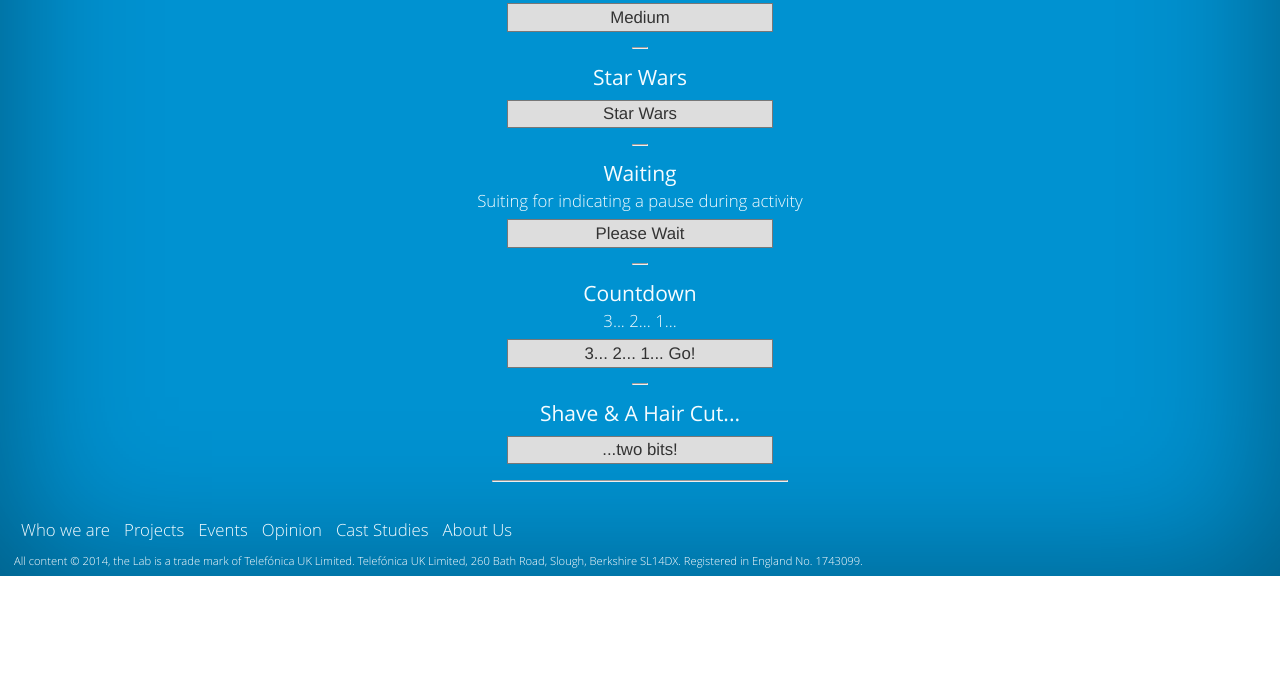
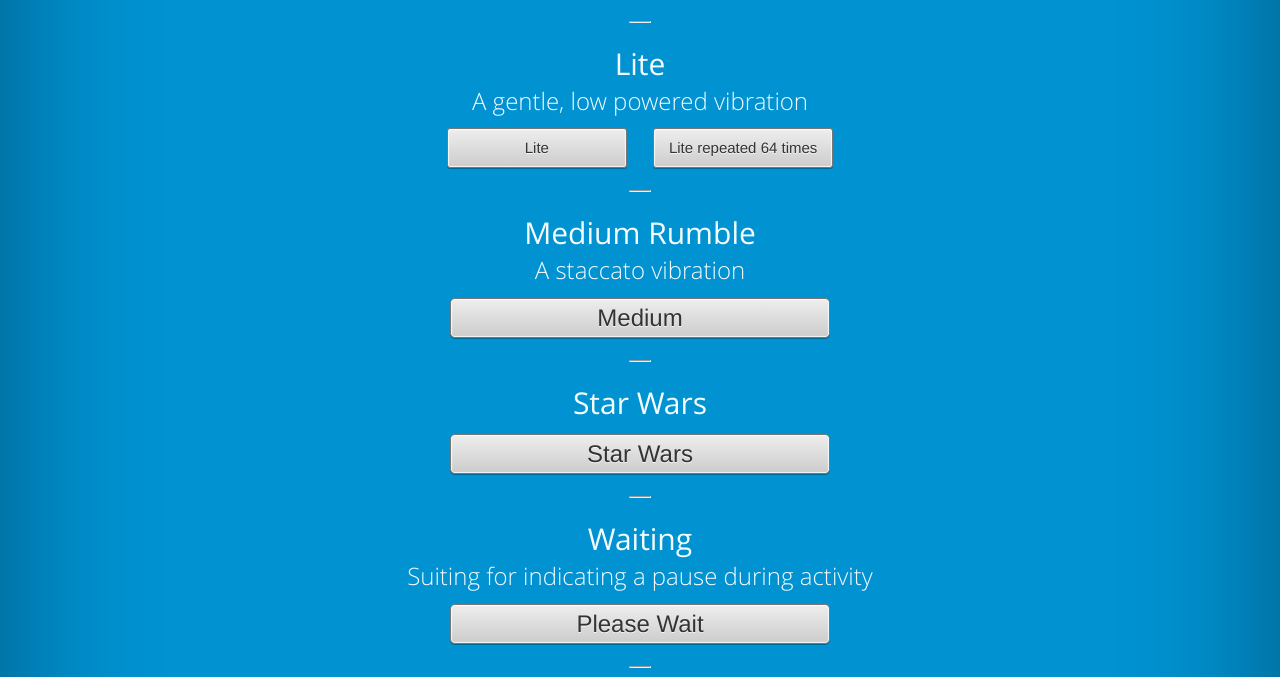
Before and after one commit to arcturus/handshake-html5-vibrate-haptic-library, a plain HTML site: page index.html in a window 1280 px wide. Shown: the part 702-1379 px from the top of the page. Before the commit the page ends 1278 px from the top, so only its background shows below. Drawn offline with Linux system fonts and the light colour scheme.

Commit message:
.svg font knocokout

```diff
--- a/css/style.css
+++ b/css/style.css
@@ -1,5 +1,5 @@
 html {
-	font-size: 7px;
+	font-size: 10px;
 }
 
 body {
@@ -21,7 +21,7 @@ body {
 @font-face {
   font-family: 'OpenSansLight';
   src: url('../fonts/OpenSans-Light-webfont.eot');
-  src: url('../fonts/OpenSans-Light-webfont.eot') format('embedded-opentype'), url('../fonts/OpenSans-Light-webfont.woff') format('woff'), url('../fonts/OpenSans-Light-webfont.ttf') format('truetype'), url('../fonts/OpenSans-Light-webfont.svg') format('svg');
+  src: url('../fonts/OpenSans-Light-webfont.eot') format('embedded-opentype'), url('../fonts/OpenSans-Light-webfont.woff') format('woff'), url('../fonts/OpenSans-Light-webfont.ttf') format('truetype');
   font-weight: normal;
   font-style: normal;
 }
@@ -29,7 +29,7 @@ body {
 @font-face {
   font-family: 'OpenSansRegular';
   src: url('../fonts/OpenSans-Regular-webfont.eot');
-  src: url('../fonts/OpenSans-Regular-webfont.eot') format('embedded-opentype'), url('../fonts/OpenSans-Regular-webfont.woff') format('woff'), url('../fonts/OpenSans-Regular-webfont.ttf') format('truetype'), url('../fonts/OpenSans-Regular-webfont.svg') format('svg');
+  src: url('../fonts/OpenSans-Regular-webfont.eot') format('embedded-opentype'), url('../fonts/OpenSans-Regular-webfont.woff') format('woff'), url('../fonts/OpenSans-Regular-webfont.ttf') format('truetype');
   font-weight: normal;
   font-style: normal;
 }
@@ -165,74 +165,74 @@ section {
 button {
 	display: inline-block;
 	white-space: nowrap;
-	background-color: #ddd;
-/*	background-image: -webkit-gradient(linear, left top, left bottom, from(#eee), to(#ccc));
+	background-color: #ccc;
+	background-image: -webkit-gradient(linear, left top, left bottom, from(#eee), to(#ccc));
 	background-image: -webkit-linear-gradient(top, #eee, #ccc);
 	background-image: -moz-linear-gradient(top, #eee, #ccc);
 	background-image: -ms-linear-gradient(top, #eee, #ccc);
 	background-image: -o-linear-gradient(top, #eee, #ccc);
 	background-image: linear-gradient(top, #eee, #ccc);
-	filter: progid:DXImageTransform.Microsoft.gradient(startColorStr='#eeeeee', EndColorStr='#cccccc');*/
+	filter: progid:DXImageTransform.Microsoft.gradient(startColorStr='#eeeeee', EndColorStr='#cccccc');
 	border: 1px solid #777;
 	padding: 0.5rem 1rem;
 	margin: 1rem;
 	font: 2.4rem/2.8rem Helvetica Neue, Arial;
 	text-decoration: none;
 	color: #333;
-	/*text-shadow: 0 1px 0 rgba(255,255,255,.8);
+	text-shadow: 0 1px 0 rgba(255,255,255,.8);
 	-moz-border-radius: .2em;
 	-webkit-border-radius: .2em;
 	border-radius: .2em;
 	-moz-box-shadow: 0 0 1px 1px rgba(255,255,255,.8) inset, 0 1px 0 rgba(0,0,0,.3);
 	-webkit-box-shadow: 0 0 1px 1px rgba(255,255,255,.8) inset, 0 1px 0 rgba(0,0,0,.3);
-	box-shadow: 0 0 1px 1px rgba(255,255,255,.8) inset, 0 1px 0 rgba(0,0,0,.3);*/
+	box-shadow: 0 0 1px 1px rgba(255,255,255,.8) inset, 0 1px 0 rgba(0,0,0,.3);
 	width: 38rem;
 }
 
 .dual {
 	display: inline-block;
 	white-space: nowrap;
-	background-color: #ddd;
-	/*background-image: -webkit-gradient(linear, left top, left bottom, from(#eee), to(#ccc));
+	background-color: #ccc;
+	background-image: -webkit-gradient(linear, left top, left bottom, from(#eee), to(#ccc));
 	background-image: -webkit-linear-gradient(top, #eee, #ccc);
 	background-image: -moz-linear-gradient(top, #eee, #ccc);
 	background-image: -ms-linear-gradient(top, #eee, #ccc);
 	background-image: -o-linear-gradient(top, #eee, #ccc);
 	background-image: linear-gradient(top, #eee, #ccc);
 	filter: progid:DXImageTransform.Microsoft.gradient(startColorStr='#eeeeee', EndColorStr='#cccccc');
-	*/border: 1px solid #777;
+	border: 1px solid #777;
 	padding: 0.5rem 1rem;
 	margin: 1rem;
 	font: 1.5rem/2.8rem Helvetica Neue, Arial;
 	text-decoration: none;
 	color: #333;
-	/*text-shadow: 0 1px 0 rgba(255,255,255,.8);
+	text-shadow: 0 1px 0 rgba(255,255,255,.8);
 	-moz-border-radius: .2em;
 	-webkit-border-radius: .2em;
 	border-radius: .2em;
 	-moz-box-shadow: 0 0 1px 1px rgba(255,255,255,.8) inset, 0 1px 0 rgba(0,0,0,.3);
 	-webkit-box-shadow: 0 0 1px 1px rgba(255,255,255,.8) inset, 0 1px 0 rgba(0,0,0,.3);
-	box-shadow: 0 0 1px 1px rgba(255,255,255,.8) inset, 0 1px 0 rgba(0,0,0,.3);*/
+	box-shadow: 0 0 1px 1px rgba(255,255,255,.8) inset, 0 1px 0 rgba(0,0,0,.3);
 	width: 18rem;
 }
 
 button:hover
 {
 	background-color: #ddd;
-	/*background-image: -webkit-gradient(linear, left top, left bottom, from(#fafafa), to(#ddd));
+	background-image: -webkit-gradient(linear, left top, left bottom, from(#fafafa), to(#ddd));
 	background-image: -webkit-linear-gradient(top, #fafafa, #ddd);
 	background-image: -moz-linear-gradient(top, #fafafa, #ddd);
 	background-image: -ms-linear-gradient(top, #fafafa, #ddd);
 	background-image: -o-linear-gradient(top, #fafafa, #ddd);
 	background-image: linear-gradient(top, #fafafa, #ddd);
 	filter: progid:DXImageTransform.Microsoft.gradient(startColorStr='#fafafa', EndColorStr='#dddddd');
-*/}
+}
 
 button:active
 {
-/*	-moz-box-shadow: 0 0 4px 2px rgba(0,0,0,.3) inset;
+	-moz-box-shadow: 0 0 4px 2px rgba(0,0,0,.3) inset;
 	-webkit-box-shadow: 0 0 4px 2px rgba(0,0,0,.3) inset;
-	box-shadow: 0 0 4px 2px rgba(0,0,0,.3) inset;*/
+	box-shadow: 0 0 4px 2px rgba(0,0,0,.3) inset;
 	position: relative;
 	top: 1px;
 }
@@ -253,11 +253,82 @@ button:before
 	font-size: 1.5em;
 	margin: 0 1em 0 -1em;
 	padding: 0 .2em;
-/*	-moz-box-shadow: 1px 0 0 rgba(0,0,0,.5), 2px 0 0 rgba(255,255,255,.5);
+	-moz-box-shadow: 1px 0 0 rgba(0,0,0,.5), 2px 0 0 rgba(255,255,255,.5);
 	-webkit-box-shadow: 1px 0 0 rgba(0,0,0,.5), 2px 0 0 rgba(255,255,255,.5);
 	box-shadow: 1px 0 0 rgba(0,0,0,.5), 2px 0 0 rgba(255,255,255,.5);
 	-moz-border-radius: .15em 0 0 .15em;
 	-webkit-border-radius: .15em 0 0 .15em;
-	border-radius: .15em 0 0 .15em;*/
+	border-radius: .15em 0 0 .15em;
         pointer-events: none;
 }
+
+
+/*------------------------  BASE-REM SIZING  */
+
+
+@media (min-width: 1401px) {
+	html {
+		font-size: 12px;
+	}
+}
+
+@media (max-width: 1400px) {
+	html {
+		font-size: 11px;
+	}
+}
+
+/* target screen width  */
+@media (max-width: 1280px) {
+	html {
+		font-size: 10px;
+	}
+}
+
+@media (max-width: 1160px) {
+	html {
+		font-size: 9px;
+	}
+}
+
+@media (max-width: 1040px) {
+	html {
+		font-size: 8px;
+	}
+}
+
+@media (max-width: 920px) {
+	html {
+		font-size: 7px;
+	}
+}
+
+@media (max-width: 800px) {
+	html {
+		font-size: 7px;
+	}
+}
+
+@media (max-width: 680px) {
+	html {
+		font-size: 7px;
+	}
+}
+
+@media (max-width: 560px) {
+	html {
+		font-size: 7px;
+	}
+}
+
+@media (max-width: 440px) {
+	html {
+		font-size: 7px;
+	}
+}
+
+@media (max-width: 320px) {
+	html {
+		font-size: 7px;
+	}
+}
```
